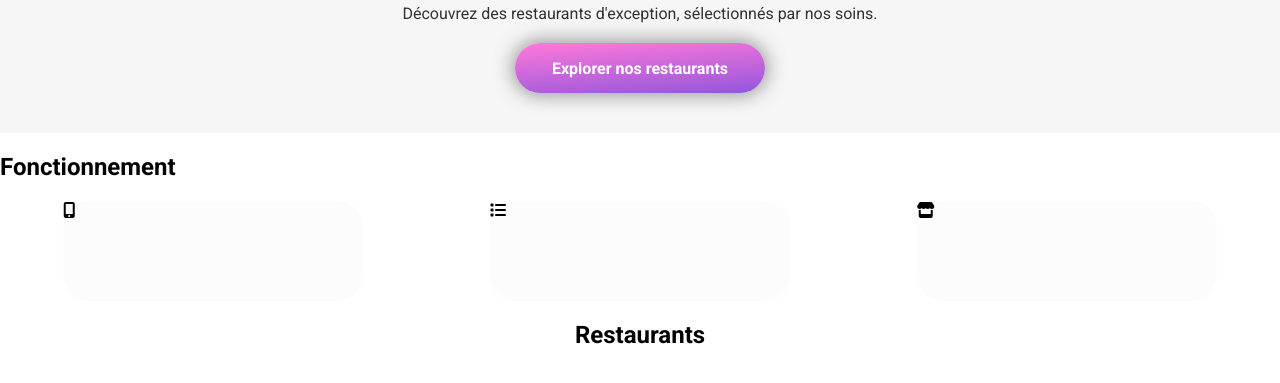
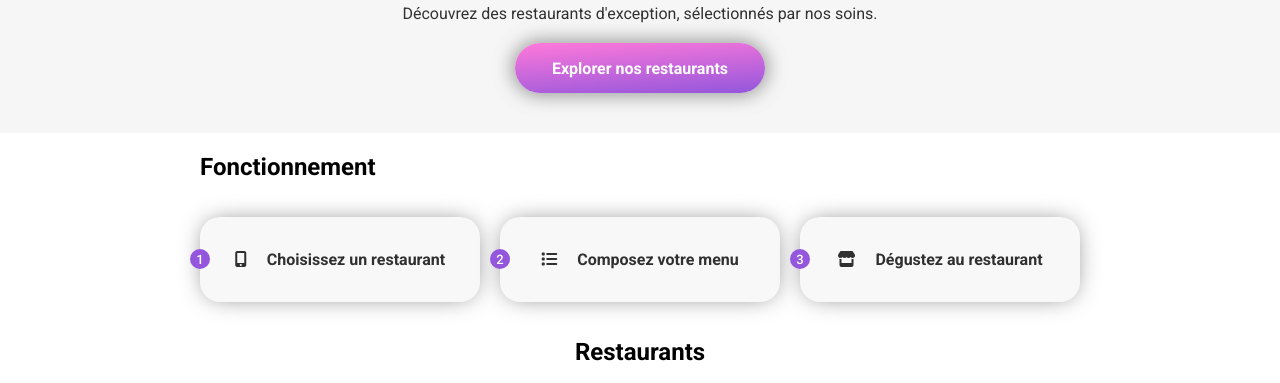
Before and after one commit to SoonLePapillon/P3_Ohmyfood, a website: page index.html in a window 1280 px wide. Shown: the part 165-548 px from the top of the page. Drawn offline with Linux system fonts and the light colour scheme; a web font is replaced by a local one.

Commit message:
card 80%

```diff
--- a/index.html
+++ b/index.html
@@ -23,22 +23,32 @@
             <h2>Découvrez des restaurants d'exception, sélectionnés par nos soins.</h2>
             <button>Explorer nos restaurants</button>
         </header>
+        <main class="main__main">
             <aside>
                 <h1>Fonctionnement</h1>
-            <div class="aside__helper">
-                <div class="aside__helper__card">
-                    <div class="aside__helper__card__num"></div>
+                <ul class="aside__helper">
+                    <li class="aside__helper__card">
+                    <span class="aside__helper__card__num">1</span>
+                    <div class="aside__helper__card__text">
                         <i class="fa-solid fa-mobile-screen-button"></i>
+                        <p>Choisissez un restaurant</p>
                     </div>
-                <div class="aside__helper__card">
-                    <div class="aside__helper__card__num"></div>
+                    </li>
+                    <li class="aside__helper__card">
+                    <span class="aside__helper__card__num">2</span>
+                    <div class="aside__helper__card__text">
                         <i class="fa-solid fa-list"></i>
+                        <p> Composez votre menu </p>
                     </div>
-                <div class="aside__helper__card">
-                    <div class="aside__helper__card__num"></div>
+                    </li>
+                    <li class="aside__helper__card">
+                    <span class="aside__helper__card__num">3</span>
+                    <div class="aside__helper__card__text">
                         <i class="fa-solid fa-store"></i>
+                        <p> Dégustez au restaurant </p>
                     </div>
-            </div>
+                    </li>
+                </ul>
             </aside>
             <section>
                 <h1>Restaurants</h1>
@@ -47,6 +57,7 @@
                 <div class="section__card"></div>
                 <div class="section__card"></div>
             </section>
+        </main>
     </main>
     <footer>
         <h1>ohmyfood</h1>
--- a/sass/components/_button.scss
+++ b/sass/components/_button.scss
@@ -12,7 +12,9 @@ button {
     box-shadow: 0px 0px 18px 3px rgba(112, 112, 112, 0.67);
     transition-duration: 0.5s;
     &:hover {
+        cursor: pointer;
         transition-duration: 0.5s;
         box-shadow: 0px 0px 18px 5px rgba(112, 112, 112, 1);
+
     }
 }
--- a/sass/pages/_home.scss
+++ b/sass/pages/_home.scss
@@ -9,7 +9,8 @@
     font-size: 13px;
     color: rgb(48, 48, 48);
 }
-
+////////////////////////////////////////
+////////////////////////////////////////
 .main__header {
     @include flex_column;
     @include justalign_center;
@@ -29,19 +30,56 @@
     }
 }
 
+.main__main {
+    background-color: white;
+    padding: 0 200px;
+}
 aside {
     @include flex_column;
-    justify-content: flex-start;
     width: 100%;
-    .aside__helper {
+}
+
+.aside__helper {
+    @include flex_row;
+    @include justalign_center;
+    justify-content: space-between;
+    width: 100%;
+    gap: 20px;
+    padding: 0;
+    &__card {
         @include flex_row;
-        justify-content: space-around;
-        width: 100%;
-        &__card {
-            width: 300px;
-            height: 100px;
+        @include justalign_center;
+        position: relative;
+        width: 500px;
+        height: 85px;
+        border-radius: 20px;
+        background-color: #f8f8f8;
+        box-shadow: 0px 0px 25px -6px rgba(112, 112, 112, 1);
+        transition: all 0.2s;
+        &:hover {
+            transition: all 0.2s;
+            background-color: #e6d7f7;
+        }
+        &__num {
+            @include flex_row;
+            @include justalign_center;
+            position: absolute;
+            left: -10px;
+            font-weight: 500;
+            font-size: 13px;
+            color:white;
+            min-width: 20px;
+            height: 20px;
+            background-color: #9356DC;
             border-radius: 25px;
-            background-color: #fcfcfc;
+        }
+        &__text {
+            @include flex_row;
+            @include justalign_center;
+            gap: 20px;
+            font-size: 16px;
+            font-weight: 600;
+            color:rgba(29, 29, 29, 0.918)
         }
     }
 }
```
Also changed, not shown: css/style.css, 1 other file. Lines whose indentation alone changed are shown as unchanged.
